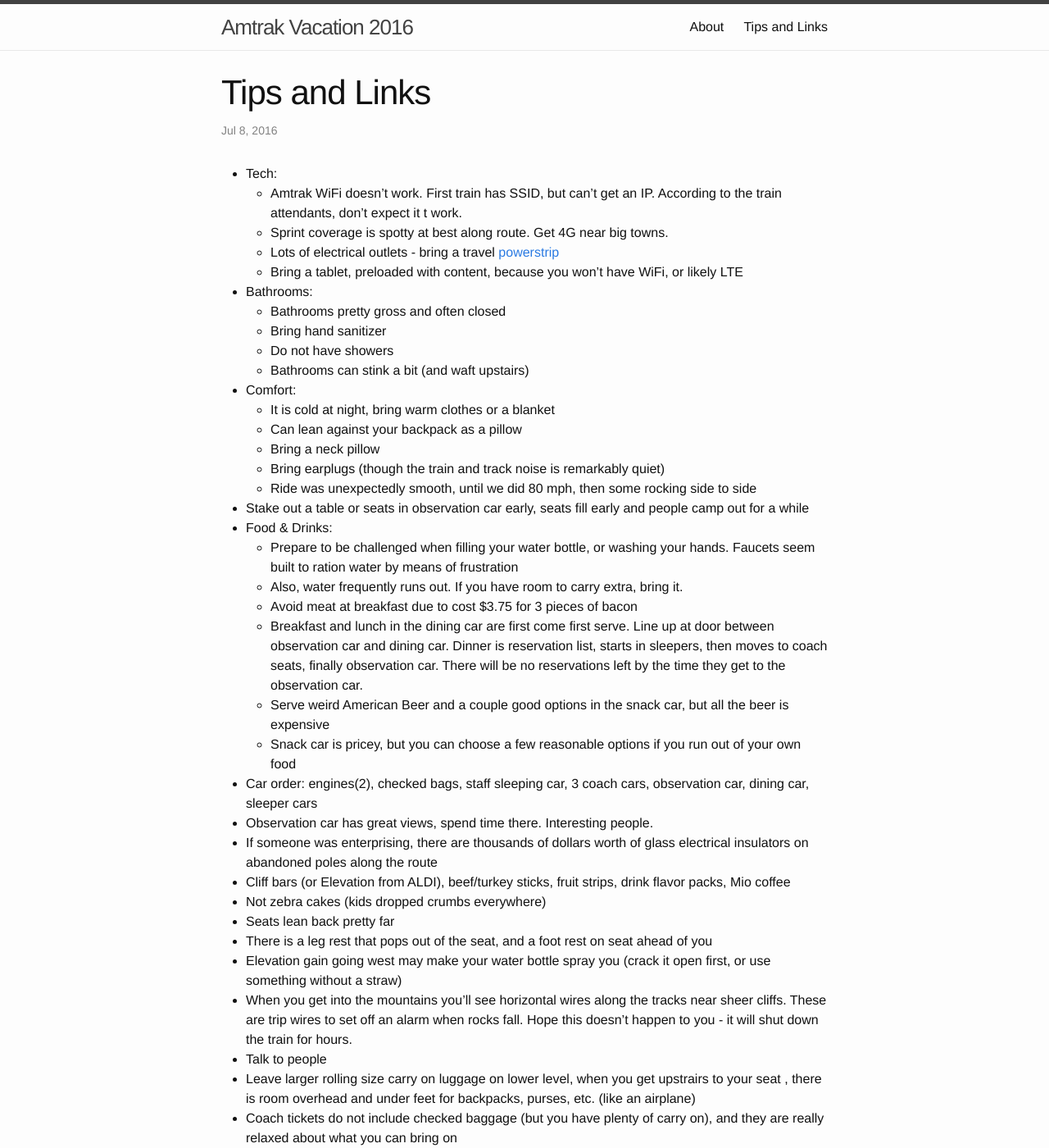
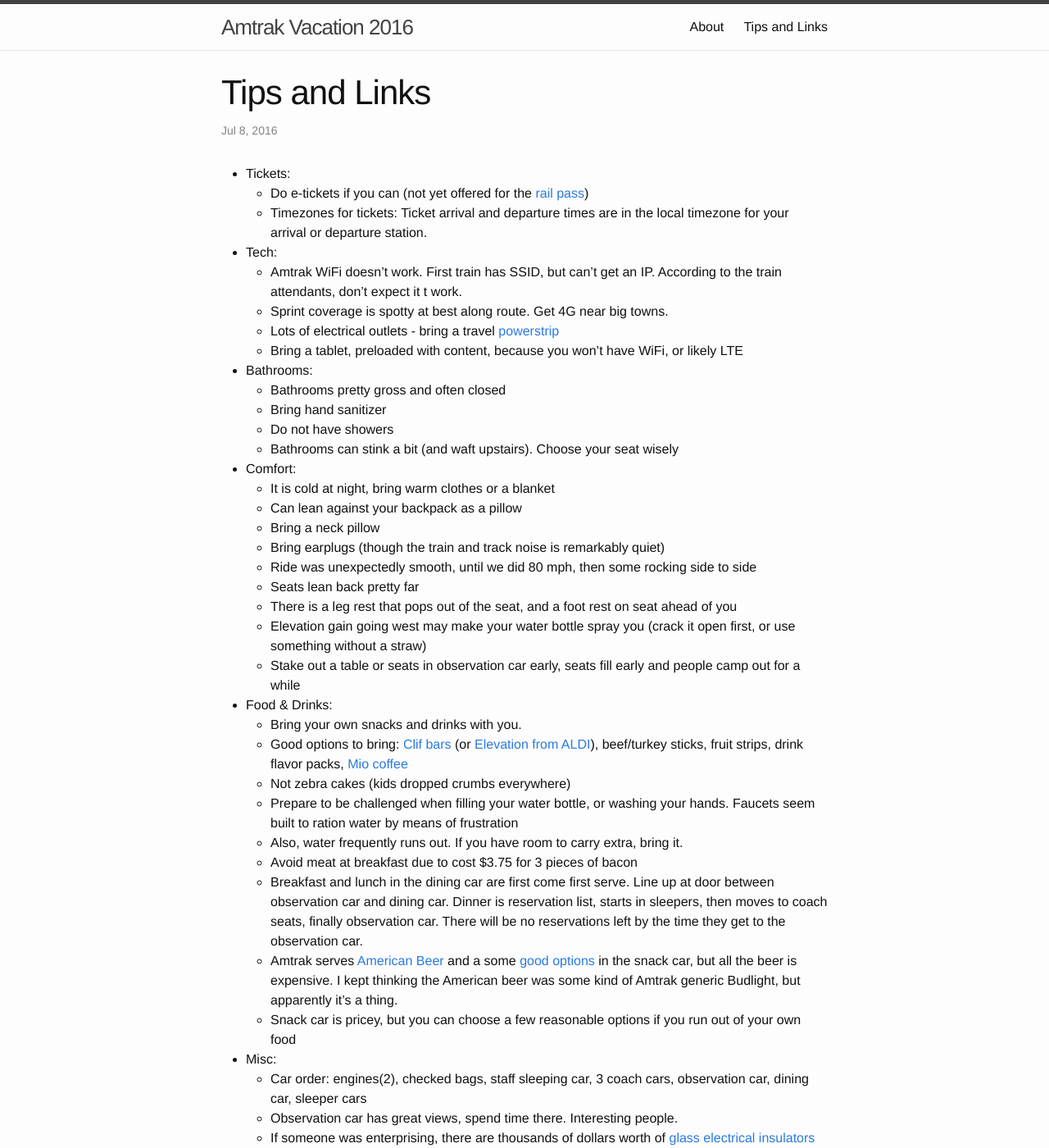
Before and after one commit to baberlevi/amtrakvacation2016, a Jekyll site: the page built from tipsandlinks/index.md, in a window 1280 px wide and 1400 px high. Shown: the whole window at 82% size. Built offline with Jekyll 4.4.1, drawn with Linux system fonts in a browser that asks for light colours; some of the changed text lies outside the part shown.

Commit message:
editing and adding links

```diff
--- a/tipsandlinks/index.md
+++ b/tipsandlinks/index.md
@@ -4,6 +4,9 @@ title:  "Tips and Links"
 date:   2016-07-08 22:00:00 -0500
 permalink: tipsandlinks
 ---
+* Tickets:
+  * Do e-tickets if you can (not yet offered for the [rail pass])
+  * Timezones for tickets: Ticket arrival and departure times are in the local timezone for your arrival or departure station.
 * Tech:
   * Amtrak WiFi doesn't work. First train has SSID, but can't get an IP. According to the train attendants, don't expect it t work.
   * Sprint coverage is spotty at best along route. Get 4G near big towns.
@@ -13,33 +16,41 @@ permalink: tipsandlinks
   * Bathrooms pretty gross and often closed
   * Bring hand sanitizer
   * Do not have showers
-  * Bathrooms can stink a bit (and waft upstairs)
+  * Bathrooms can stink a bit (and waft upstairs). Choose your seat wisely
 * Comfort:
   * It is cold at night, bring warm clothes or a blanket
   * Can lean against your backpack as a pillow
   * Bring a neck pillow
   * Bring earplugs (though the train and track noise is remarkably quiet)
   * Ride was unexpectedly smooth, until we did 80 mph, then some rocking side to side
-* Stake out a table or seats in observation car early, seats fill early and people camp out for a while
+  * Seats lean back pretty far
+  * There is a leg rest that pops out of the seat, and a foot rest on seat ahead of you
+  * Elevation gain going west may make your water bottle spray you (crack it open first, or use something without a straw)
+  * Stake out a table or seats in observation car early, seats fill early and people camp out for a while
 * Food & Drinks:
+  * Bring your own snacks and drinks with you.
+  * Good options to bring: [Clif bars] (or [Elevation from ALDI]), beef/turkey sticks, fruit strips, drink flavor packs, [Mio coffee]
+  * Not zebra cakes (kids dropped crumbs everywhere)
   * Prepare to be challenged when filling your water bottle, or washing your hands. Faucets seem built to ration water by means of frustration
   * Also, water frequently runs out. If you have room to carry extra, bring it.
   * Avoid meat at breakfast due to cost $3.75 for 3 pieces of bacon
   * Breakfast and lunch in the dining car are first come first serve. Line up at door between observation car and dining car. Dinner is reservation list, starts in sleepers, then moves to coach seats, finally observation car. There will be no reservations left by the time they get to the observation car.
-  * Serve weird American Beer and a couple good options in the snack car, but all the beer is expensive
+  * Amtrak serves [American Beer] and a some [good options] in the snack car, but all the beer is expensive. I kept thinking the American beer was some kind of Amtrak generic Budlight, but apparently it's a thing.
   * Snack car is pricey, but you can choose a few reasonable options if you run out of your own food
-* Car order: engines(2), checked bags, staff sleeping car, 3 coach cars, observation car, dining car, sleeper cars
-* Observation car has great views, spend time there. Interesting people.
-* If someone was enterprising, there are thousands of dollars worth of glass electrical insulators on abandoned poles along the route
-* Cliff bars (or Elevation from ALDI), beef/turkey sticks, fruit strips, drink flavor packs, Mio coffee
-* Not zebra cakes (kids dropped crumbs everywhere)
-* Seats lean back pretty far
-* There is a leg rest that pops out of the seat, and a foot rest on seat ahead of you
-* Elevation gain going west may make your water bottle spray you (crack it open first, or use something without a straw)
-* When you get into the mountains you'll see horizontal wires along the tracks near sheer cliffs. These are trip wires to set off an alarm when rocks fall. Hope this doesn't happen to you - it will shut down the train for hours.
-* Talk to people
-* Leave larger rolling size carry on luggage on lower level,  when you get upstrairs to your seat , there is room overhead and under feet for backpacks, purses, etc. (like an airplane)
-* Coach tickets do not include checked baggage (but you have plenty of carry on), and they are really relaxed about what you can bring on
-* Timezones for tickets: Ticket arrival and departure times are in the local timezone for your arrival or departure station.
+* Misc:
+  * Car order: engines(2), checked bags, staff sleeping car, 3 coach cars, observation car, dining car, sleeper cars
+  * Observation car has great views, spend time there. Interesting people.
+  * If someone was enterprising, there are thousands of dollars worth of [glass electrical insulators] on abandoned poles along the route
+  * When you get into the mountains you'll see horizontal wires along the tracks near sheer cliffs. These are trip wires to set off an alarm when rocks fall. Hope this doesn't happen to you - it will shut down the train for hours.
+  * Talk to people
+  * Leave larger rolling size carry on luggage on lower level,  when you get upstrairs to your seat , there is room overhead and under feet for backpacks, purses, etc. (like an airplane)
+  * Coach tickets do not include checked baggage (but you have plenty of carry on), and they are really relaxed about what you can bring on
 
 [powerstrip]: https://www.amazon.com/gp/product/B00UKXBQHS/ref=oh_aui_search_detailpage?ie=UTF8&psc=1
+[American Beer]: http://www.pittsburghbrewing.com/brands/#american
+[Clif bars]: http://www.clifbar.com/
+[Elevation from ALDI]: https://www.aldi.us/en/tips-explore/back-to-school/back-to-college/food-for-college/btc-detail/ps/p/elevation-by-millville-energy-bars/
+[rail pass]: https://www.amtrak.com/take-the-trains-across-america-with-usa-rail-pass
+[glass electrical insulators]: http://www.collectorsweekly.com/tools-and-hardware/insulators
+[good options]: http://www.sierranevada.com/beer/year-round/pale-ale
+[Mio coffee]:  http://www.makeitmio.com/en/energy
```
